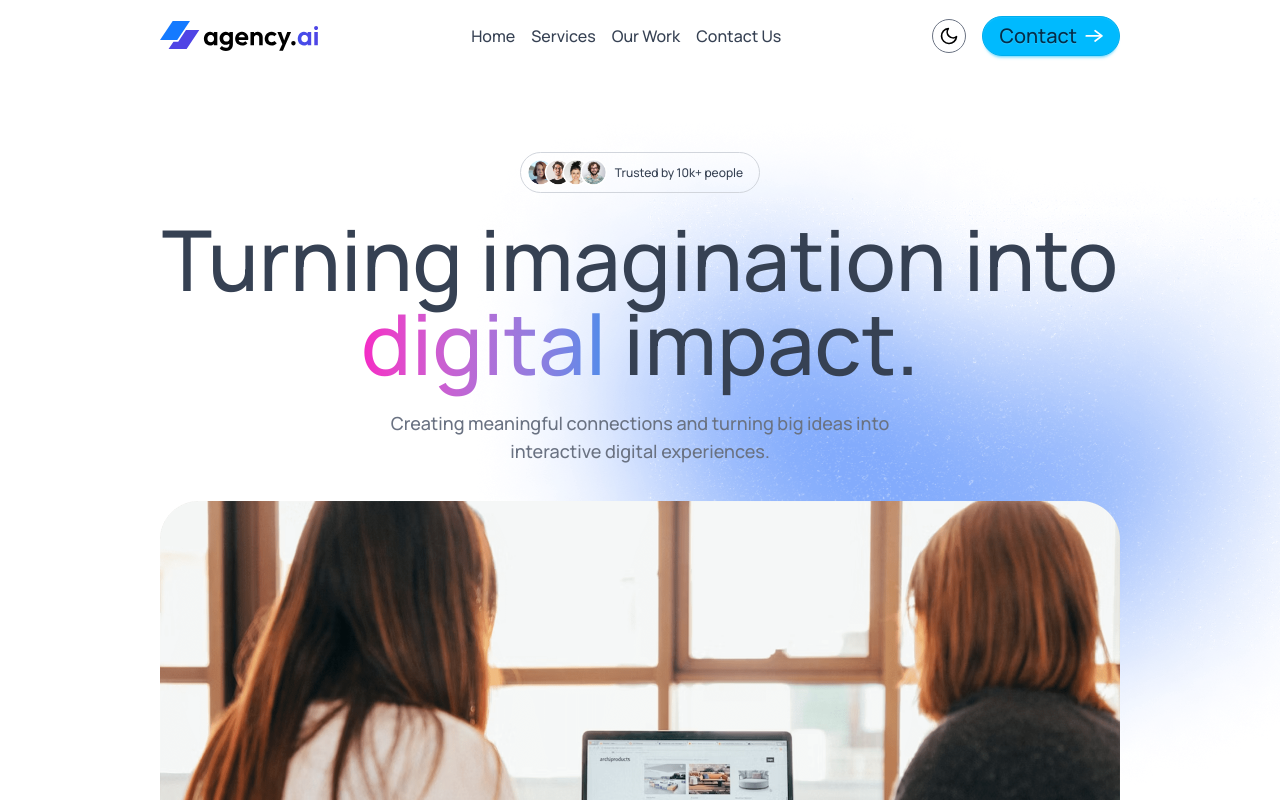
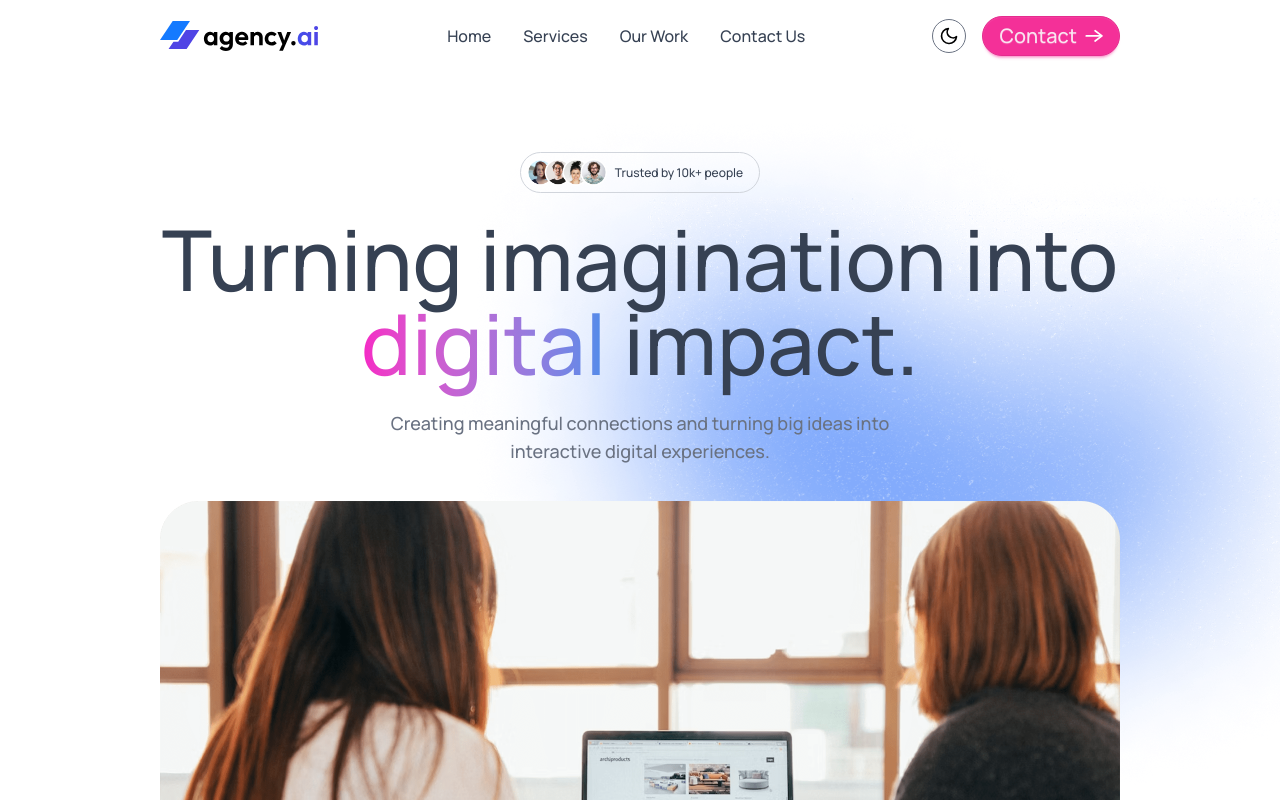
Before and after one commit to Amitkumersarkar/BrainWave, a React (Vite) app: page / in a window 1280 px wide. Shown: the top 800 px of the page. Built offline with nearby package versions, Linux system fonts and the light colour scheme.

Commit message:
navbar updated

```diff
--- a/src/components/Footer/Footer.jsx
+++ b/src/components/Footer/Footer.jsx
@@ -1,16 +1,16 @@
 import assets from "../../assets/assets";
 
-const Footer = () => {
+const Footer = ({ theme }) => {
     return (
         <div className="bg-slate-50 dark:bg-gray-900 pt-10 sm:pt-10 mt-20 sm:mt-40 px-4 sm:px-10 lg:px-24 xl:px-40">
             {/* footer top */}
             <div className="flex justify-between lg:items-baseline max-lg:flex-col gap-10">
 
                 {/* right side div */}
-                <div>
-                    <img src={assets.logo} className="w-32 sm:w-44" alt="" />
+                <div className="space-y-5 text-sm text-gray-700 dark:text-gray-400">
+                    <img src={theme === 'dark' ? assets.logo_dark : assets.logo} className="w-32 sm:w-44" alt="" />
                     <p className="max-w-md">From strategy to execution, we craft digital solutions that move your business forward.</p>
-                    <ul>
+                    <ul className="flex gap-8">
                         <li><a className="hover:text-primary" href="#hero">Home</a></li>
                         <li><a className="hover:text-primary" href="#services">Services</a></li>
                         <li><a className="hover:text-primary" href="#our-work">Our Work</a></li>
--- a/src/components/Header/Header.jsx
+++ b/src/components/Header/Header.jsx
@@ -21,7 +21,7 @@ const Header = () => {
             <OurWork></OurWork>
             <Team></Team>
             <ContactUs></ContactUs>
-            <Footer></Footer>
+            <Footer theme={theme}></Footer>
         </div>
     );
 };
--- a/src/components/Navbar/Navbar.jsx
+++ b/src/components/Navbar/Navbar.jsx
@@ -1,4 +1,4 @@
-import { NavLink } from "react-router-dom";
+// import { NavLink } from "react-router-dom";
 import assets from "../../assets/assets";
 import { useState } from "react";
 import ThemeToggleBtn from "../ToggleBtn/ThemeToggleBtn";
@@ -26,26 +26,12 @@ const Navbar = ({ theme, setTheme }) => {
                     src={assets.close_icon}
                     alt=""
                 />
-                <li onClick={() => setSidebarOpen(false)}>
-                    <NavLink to="/" className="sm:hover:border-b">
-                        Home
-                    </NavLink>
-                </li>
-                <li onClick={() => setSidebarOpen(false)}>
-                    <NavLink to="/services" className="sm:hover:border-b">
-                        Services
-                    </NavLink>
-                </li>
-                <li onClick={() => setSidebarOpen(false)}>
-                    <NavLink to="/our-work" className="sm:hover:border-b">
-                        Our Work
-                    </NavLink>
-                </li>
-                <li onClick={() => setSidebarOpen(false)}>
-                    <NavLink to="/contact-us" className="sm:hover:border-b">
-                        Contact Us
-                    </NavLink>
-                </li>
+                <ul className="flex gap-8">
+                    <li><a className="hover:text-secondary" href="#hero">Home</a></li>
+                    <li><a className="hover:text-secondary" href="#services">Services</a></li>
+                    <li><a className="hover:text-secondary" href="#our-work">Our Work</a></li>
+                    <li><a className="hover:text-secondary" href="#contact-us">Contact Us</a></li>
+                </ul>
             </div>
 
             <div className="flex items-center gap-2 sm:gap-4">
@@ -62,12 +48,12 @@ const Navbar = ({ theme, setTheme }) => {
                     className="w-8 sm:hidden"
                     alt=""
                 />
-                <NavLink to="/contact-us">
-                    <button className="btn btn-info flex items-center rounded-4xl text-xl font-bold max-sm:hidden gap-2">
-                        Contact{" "}
-                        <img src={assets.arrow_icon} width={18} alt="" />
-                    </button>
-                </NavLink>
+                {/* <NavLink to="/contact-us"> */}
+                <button className="btn btn-secondary flex items-center rounded-4xl text-xl font-bold max-sm:hidden gap-2">
+                    <a href="#contact-us">Contact{" "}</a>
+                    <img src={assets.arrow_icon} width={18} alt="" />
+                </button>
+                {/* </NavLink> */}
             </div>
         </div>
     );
```
